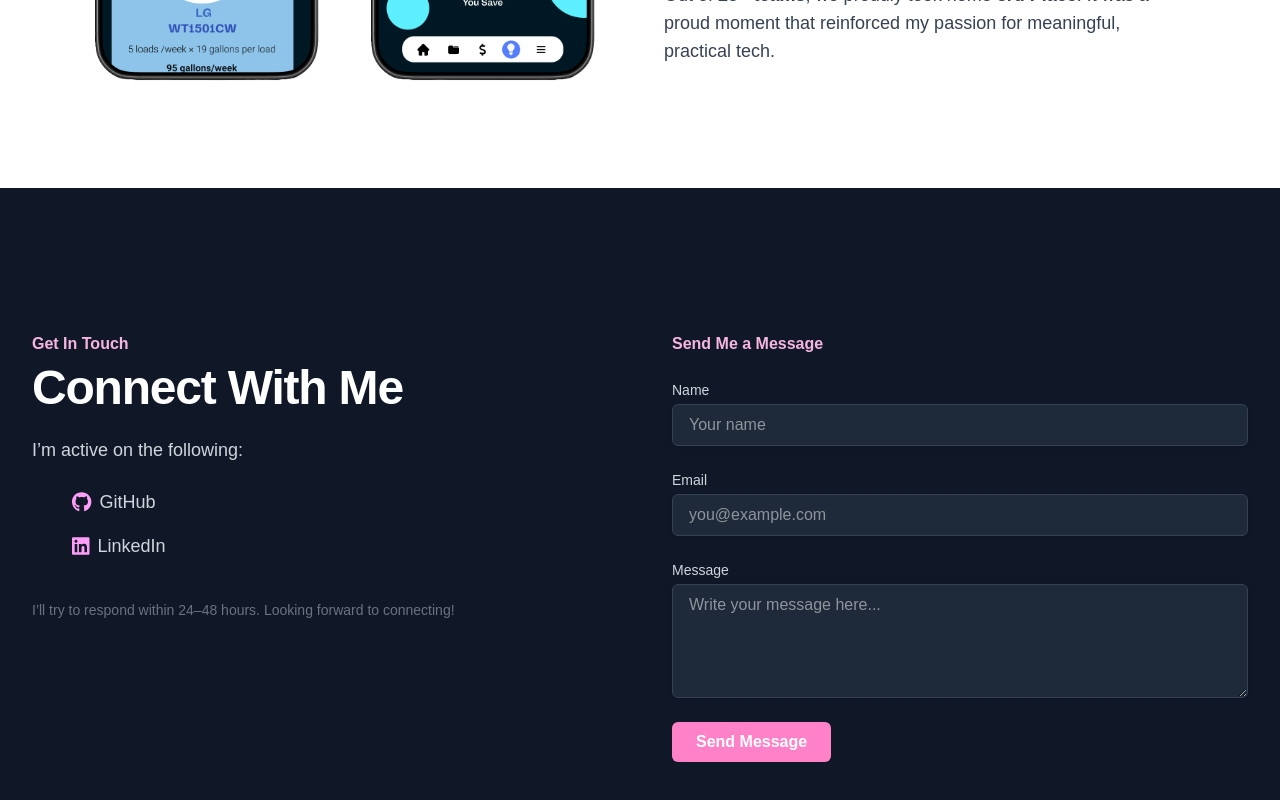
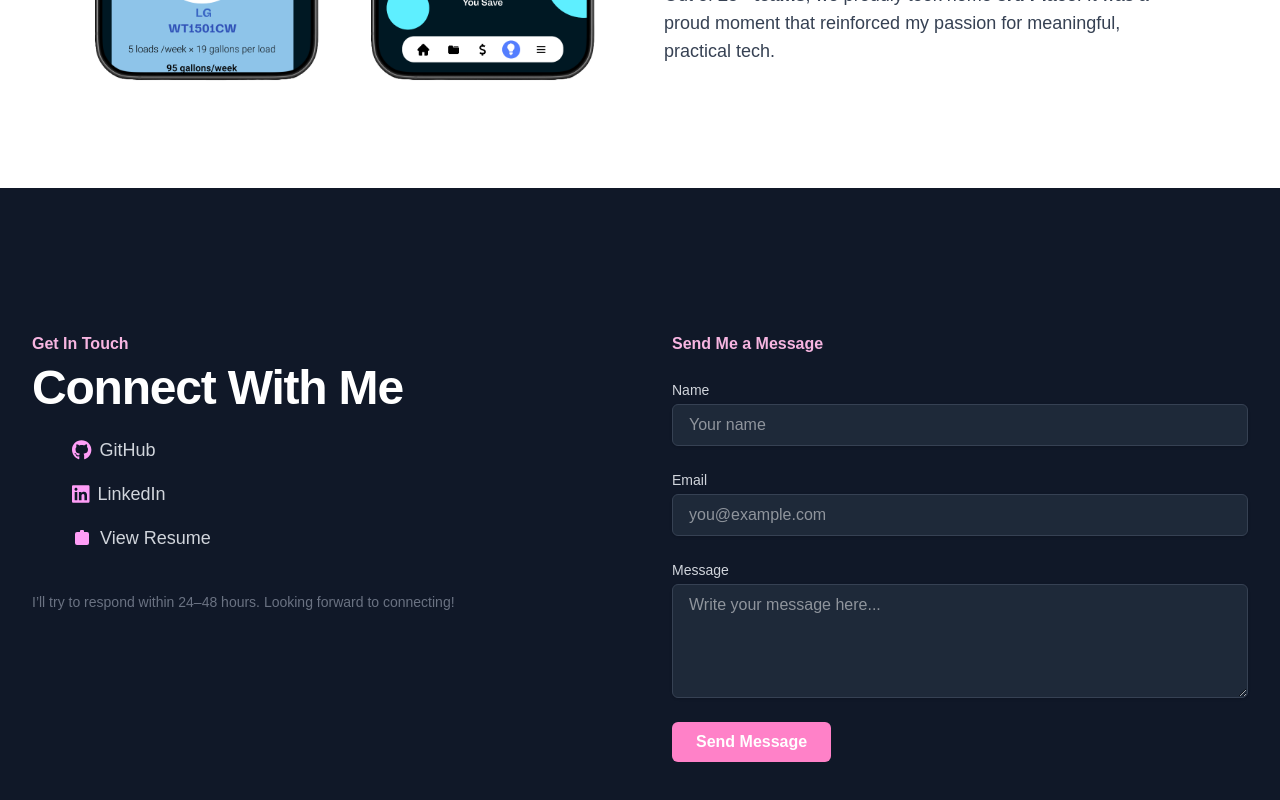
Before and after one commit to kcadavos/kcadavos-portfolio, a Next.js app: page / in a window 1280 px wide. Shown: the part 3857-4657 px from the top of the page. Built offline with nearby package versions, Linux system fonts and the light colour scheme.

Commit message:
added resume and readme

```diff
--- a/src/app/components/Contact.tsx
+++ b/src/app/components/Contact.tsx
@@ -30,9 +30,7 @@ const Contact = () => {
                 <p className="mt-2 text-4xl font-semibold tracking-tight text-white sm:text-5xl">
                   Connect With Me
                 </p>
-                <p className="mt-6 text-lg text-gray-300">
-                  I’m active on the following:
-                </p>
+
 
                 <ul className="mt-6 space-y-4 text-lg text-gray-300 ps-10">
                   <li ><div className='flex gap-2 items-center'>
@@ -62,6 +60,21 @@ const Contact = () => {
                     </div>
 
                   </li>
+                  <li>
+    <div className='flex gap-2 items-center'>
+      <svg xmlns="http://www.w3.org/2000/svg" className="h-5 w-5 text-[#ff9ef7]" viewBox="0 0 20 20" fill="currentColor">
+        <path d="M9 2a1 1 0 00-1 1v1H5a2 2 0 00-2 2v9a2 2 0 002 2h10a2 2 0 002-2V6a2 2 0 00-2-2h-3V3a1 1 0 00-1-1H9zM8 4v1h4V4H8z" />
+      </svg>
+      <a
+        href="Files/KarenCadavos_Resume.pdf" // or your hosted resume URL
+        target="_blank"
+        rel="noopener noreferrer"
+        className="hover:text-[#F7B5E1] font-medium"
+      >
+        View Resume
+      </a>
+    </div>
+  </li>
                 </ul>
 
                 <p className="mt-10 text-sm text-gray-500">
```
Also changed, not shown: 2 other files (tests, documents, lock files or other folders).
